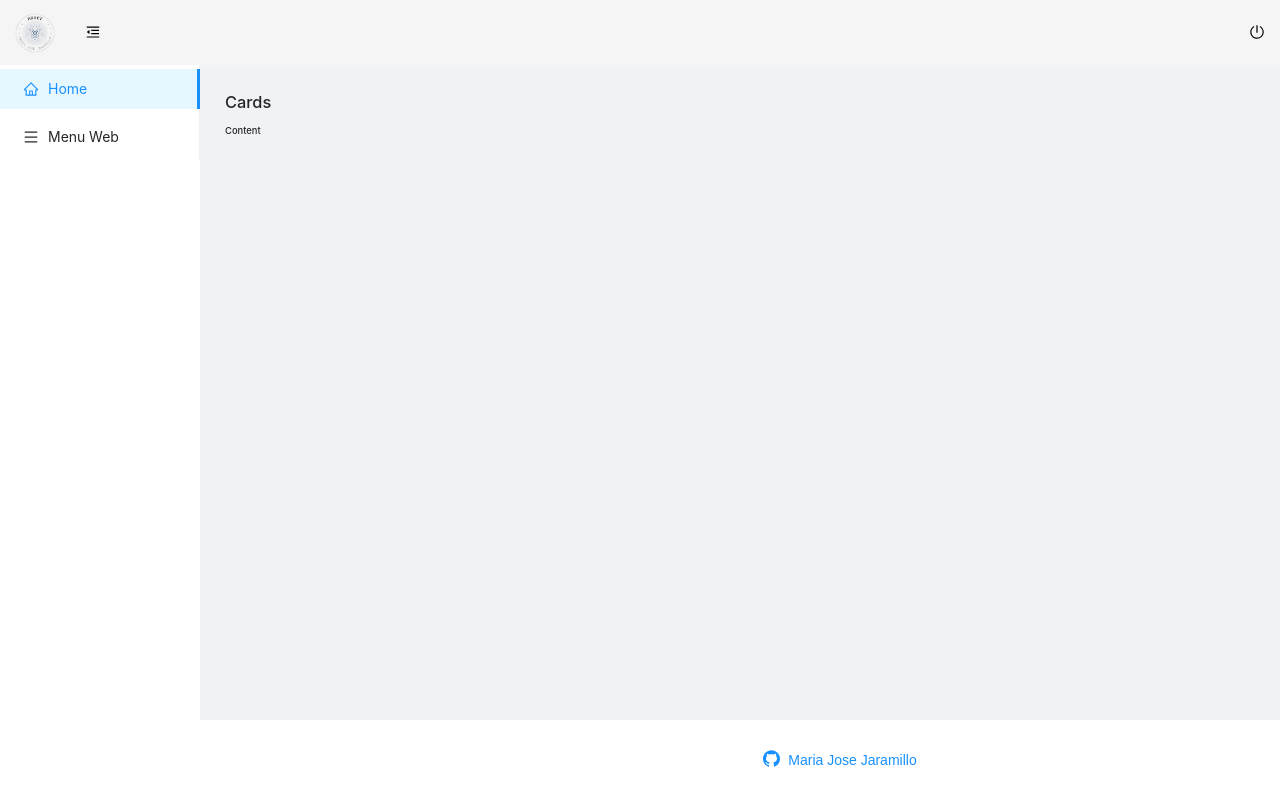
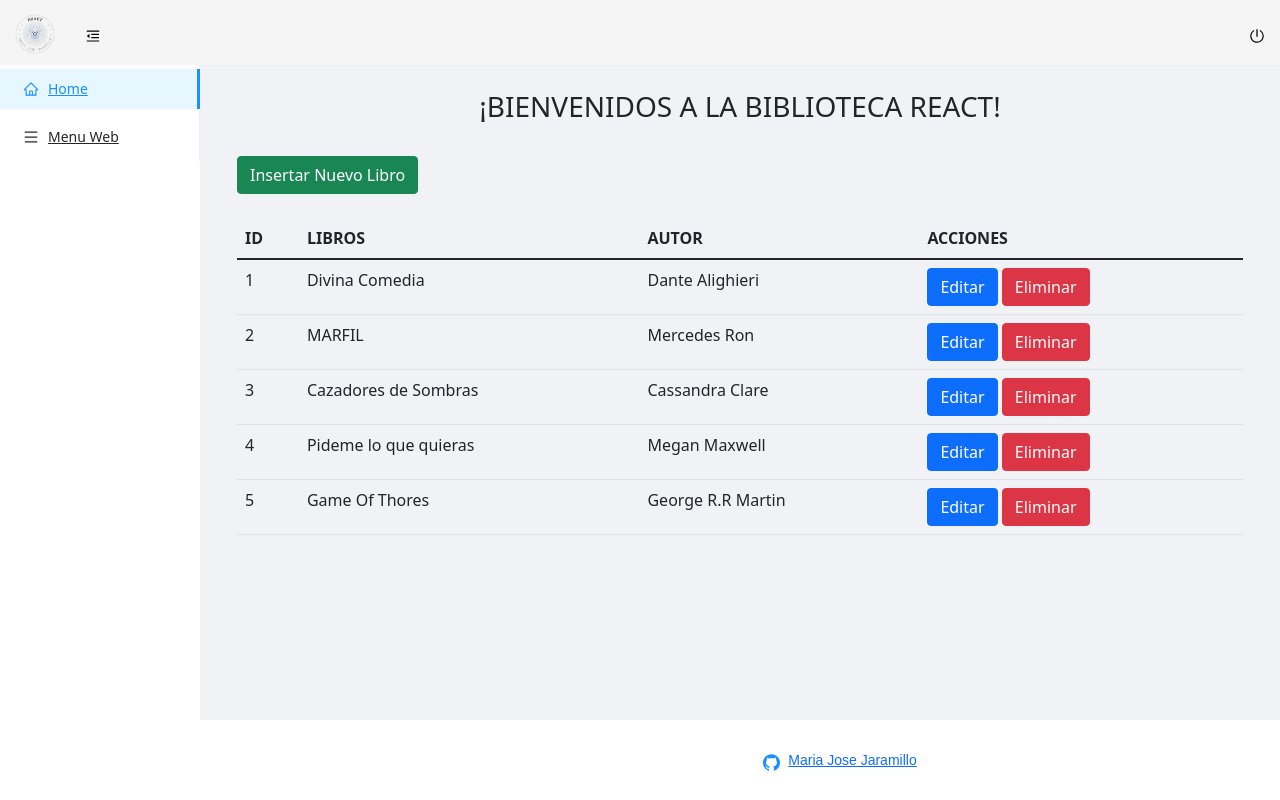
Before and after one commit to mariajjaramilloa15/proyect_client, a React (Create React App) app: page / in a window 1280 px wide. Built offline with nearby package versions, Linux system fonts and the light colour scheme.

Commit message:
CRUD de una libreria

```diff
--- a/package.json
+++ b/package.json
@@ -7,11 +7,13 @@
     "@testing-library/react": "^13.1.1",
     "@testing-library/user-event": "^13.5.0",
     "antd": "^4.19.5",
+    "bootstrap": "^5.1.3",
     "node-sass": "^7.0.1",
     "react": "^18.0.0",
     "react-dom": "^18.0.0",
     "react-router-dom": "^6.3.0",
     "react-scripts": "5.0.1",
+    "reactstrap": "^9.0.2",
     "web-vitals": "^2.1.4"
   },
   "scripts": {
--- a/src/pages/home.js
+++ b/src/pages/home.js
@@ -1,10 +1,186 @@
 import React from "react";
+import '../App.scss'
+import 'bootstrap/dist/css/bootstrap.min.css';
+import { Table, Button, Container, Modal, ModalBody, FormGroup, ModalFooter, ModalHeader } from 'reactstrap'
 
-export default function home(){
-    return(
-        <div>
-            <h1>Cards</h1>
-            <h6>Content</h6>
-        </div>
-    );
+
+const data = [
+    { id: 1, libro: "Divina Comedia", autor: "Dante Alighieri" },
+    { id: 2, libro: "MARFIL", autor: "Mercedes Ron" },
+    { id: 3, libro: "Cazadores de Sombras", autor: "Cassandra Clare" },
+    { id: 4, libro: "Pideme lo que quieras", autor: "Megan Maxwell" },
+    { id: 5, libro: "Game Of Thores", autor: "George R.R Martin" },
+];
+
+class home extends React.Component{
+    state={
+        data: data,
+        form:{
+            id:'',
+            libro:'',
+            autor:''
+        },
+        modalInsertar: false,
+        modalEditar: false
+    };
+
+    handleChange=e=>{
+        this.setState({
+            form:{
+                ...this.state.form,
+                [e.target.name]: e.target.value,
+            }
+        });
+    }
+
+    mostrarModalInsertar=()=>{
+        this.setState({modalInsertar: true});
+    }
+
+    ocultarModalInsertar=()=>{
+        this.setState({modalInsertar: false});
+    }
+
+    mostrarModalEditar=(registro)=>{
+        this.setState({modalEditar: true, form: registro});
+    }
+
+    ocultarModalEditar=()=>{
+        this.setState({modalEditar: false});
+    }
+
+    insertarLibro=()=>{
+        var nuevo = {...this.state.form};
+        nuevo.id = this.state.data.length+1;
+        var lista = this.state.data;
+        lista.push(nuevo);
+        this.setState({data: lista, modalInsertar: false});
+    }
+
+    editarLibro=(info)=>{
+        var contador = 0;
+        var lista = this.state.data;
+        lista.map((registro)=>{
+            if(info.id == registro.id){
+                lista[contador].libro = info.libro;
+                lista[contador].autor = info.autor;
+            }
+            contador++;
+        });
+        this.setState({data: lista, modalEditar: false});
+    }
+
+    eliminarLibro=(info)=>{
+        var opcion = window.confirm("¿Desea eliminar este libro?"+info.id);
+        if(opcion){
+            var contador = 0;
+            var lista = this.state.data;
+            lista.map((registro)=>{
+                if(registro.id==info.id){
+                    lista.splice(contador, 1);
+                }
+                contador ++;
+            });
+            this.setState({data: lista});
+        }
+    }
+
+    render(){
+        return(
+        <>
+        <div className="text-center"><h3>¡BIENVENIDOS A LA BIBLIOTECA REACT!</h3></div>
+
+        <Container>
+        <br />
+        <Button color="success" onClick={()=>this.mostrarModalInsertar()}>Insertar Nuevo Libro</Button>
+        <br /><br />
+
+        <Table>
+            <thead><tr><th>ID</th>
+            <th>LIBROS</th>
+            <th>AUTOR</th>
+            <th>ACCIONES</th></tr>
+            </thead>
+            <tbody>
+                {this.state.data.map((elemento)=>(
+                    <tr>
+                        <td>{elemento.id}</td>
+                        <td>{elemento.libro}</td>
+                        <td>{elemento.autor}</td>
+                        <td><Button color="primary" onClick={()=>this.mostrarModalEditar(elemento)}>Editar</Button>{"  "}
+                        <Button color="danger" onClick={()=>this.eliminarLibro(elemento)}>Eliminar</Button></td>
+                    </tr>
+                ))}
+            </tbody>
+
+        </Table>
+        </Container>
+
+        <Modal isOpen={this.state.modalInsertar}>
+            <ModalHeader>
+                <div><h3>Insertar</h3></div>
+            </ModalHeader>
+
+            <ModalBody>
+                <FormGroup>
+                   <label>ID:</label>
+                   <input className="form-control" readOnly type="text" value={this.state.data.length+1}/>
+                </FormGroup>
+
+                <FormGroup>
+                   <label>LIBRO:</label>
+                   <input className="form-control" name="libro" type="text" onChange={this.handleChange}/>
+                </FormGroup>
+
+                <FormGroup>
+                   <label>AUTOR: </label>
+                   <input className="form-control" name="autor" type="text" onChange={this.handleChange}/>
+                </FormGroup>
+            </ModalBody>
+
+            <ModalFooter>
+                <Button color="primary" onClick={()=>this.insertarLibro()}>Insertar</Button>
+                <Button color="danger" onClick={()=>this.ocultarModalInsertar()}>Cancelar</Button>
+            </ModalFooter>
+        </Modal>
+
+        <Modal isOpen={this.state.modalEditar}>
+            <ModalHeader>
+                <div><h3>Editar</h3></div>
+            </ModalHeader>
+
+            <ModalBody>
+                <FormGroup>
+                   <label>ID:</label>
+                   <input className="form-control" readOnly type="text" value={this.state.form.id}/>
+                </FormGroup>
+
+                <FormGroup>
+                   <label>LIBRO:</label>
+                   <input className="form-control" name="libro" type="text" onChange={this.handleChange} value={this.state.form.libro}/>
+                </FormGroup>
+
+                <FormGroup>
+                   <label>AUTOR: </label>
+                   <input className="form-control" name="autor" type="text" onChange={this.handleChange} value={this.state.form.autor}/>
+                </FormGroup>
+            </ModalBody>
+
+            <ModalFooter>
+                <Button color="primary" onClick={()=>this.editarLibro(this.state.form)}>Editar</Button>
+                <Button color="danger" onClick={()=>this.ocultarModalEditar()}>Cancelar</Button>
+            </ModalFooter>
+        </Modal>
+
+
+
+
+
+
+
+
+        </>)
+    }
 }
+
+export default home;
```
Also changed, not shown: 2 other files (tests, documents, lock files or other folders).
